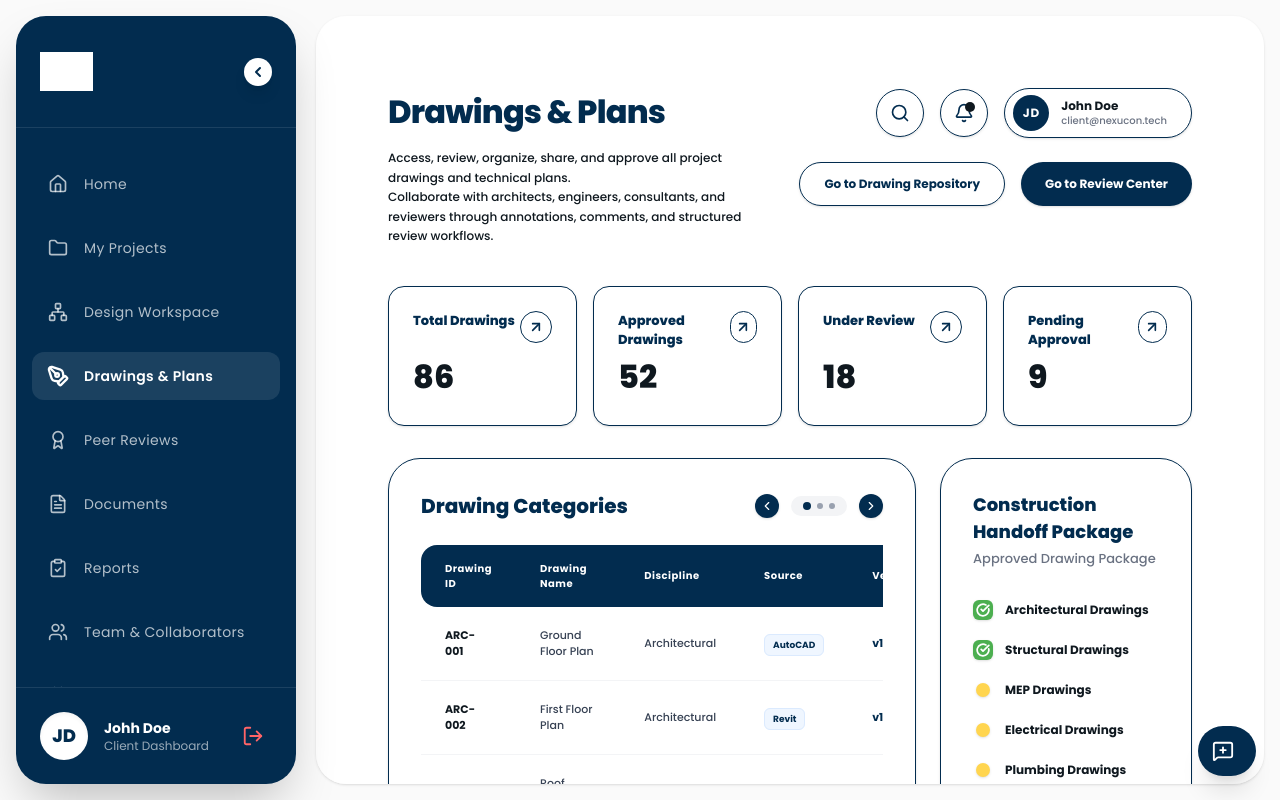
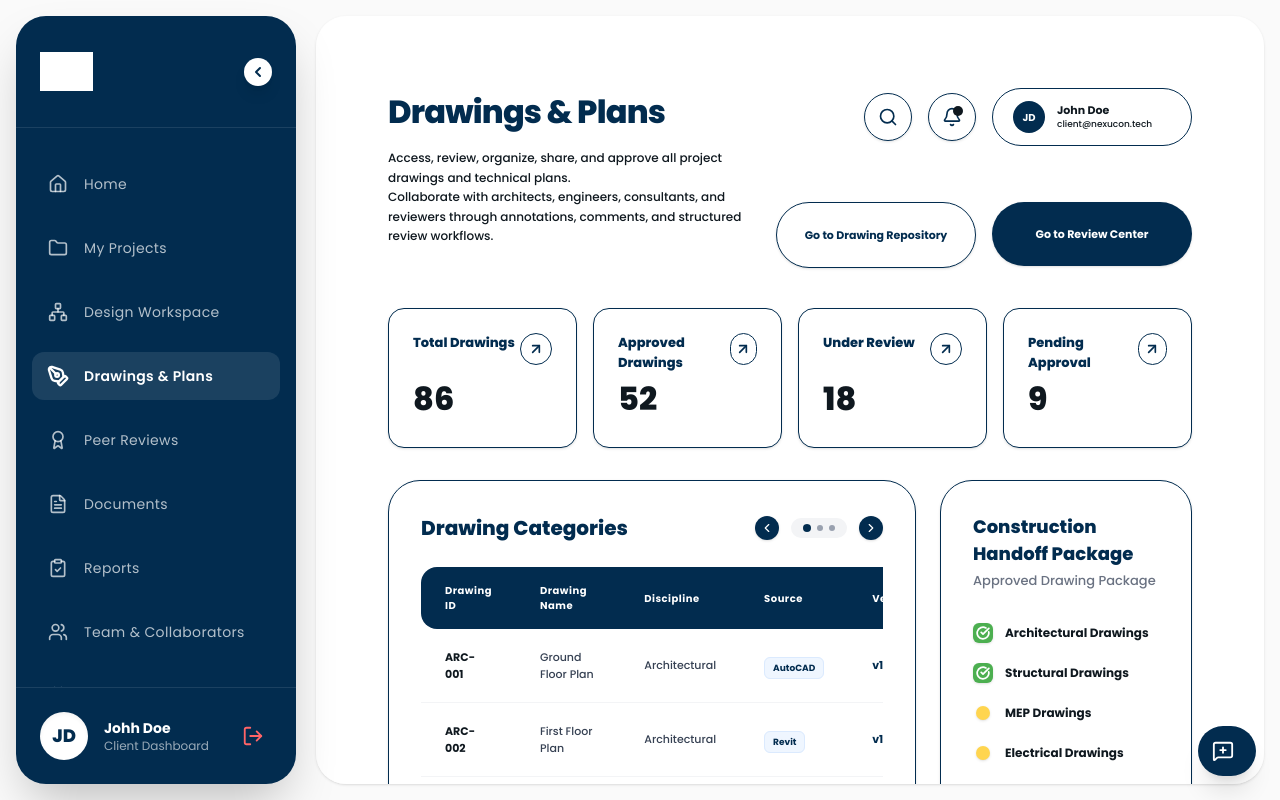
Before and after one commit to nexuconnet-create/Nexucon-frontend, a Next.js app: page /client/drawings in a window 1280 px wide. Built offline with nearby package versions, Linux system fonts and the light colour scheme; grey boxes are pictures that could not be loaded.

Commit message:
fix some ui inconsistency on the client dashboard

```diff
--- a/app/(client)/client/(dashboard)/dashboard/page.tsx
+++ b/app/(client)/client/(dashboard)/dashboard/page.tsx
@@ -14,6 +14,7 @@ import ReviewDrawingDrawer from "@/components/dashboard/ReviewDrawingDrawer";
 import FinalApprovalDrawer from "@/components/dashboard/FinalApprovalDrawer";
 import ApprovalSuccessModal from "@/components/dashboard/ApprovalSuccessModal";
 import { Search, Bell, FileText, MessageSquare, Plus, X, User, PenTool, Clipboard, Wallet, UploadCloud, Users, Briefcase, AlertTriangle, CheckCircle, Circle, PlayCircle } from "lucide-react";
+import ProfilePill from "@/components/ui/ProfilePill";
 
 export default function ClientDashboardPage() {
   const [isSpeedDialOpen, setIsSpeedDialOpen] = useState(false);
@@ -113,15 +114,7 @@ export default function ClientDashboardPage() {
               <span className="absolute top-2 right-2.5 w-1.5 h-1.5 bg-[#022C4F] rounded-full"></span>
             </button>
 
-            <button className="flex items-center gap-3 px-4 py-1.5 rounded-full border border-[#022C4F] hover:bg-gray-50 transition-colors shrink-0">
-              <div className="w-7 h-7 rounded-full bg-[#022C4F] text-white flex items-center justify-center text-[10px] font-bold">
-                JD
-              </div>
-              <div className="text-left hidden sm:block pr-2">
-                <p className="text-[11px] font-bold text-[#0F181F] leading-tight">John Doe</p>
-                <p className="text-[9px] text-gray-500 leading-tight">client@nexucon.tech</p>
-              </div>
-            </button>
+            <ProfilePill />
           </div>
 
           {/* Action Buttons Row */}
--- a/app/(client)/client/(dashboard)/design-workspace/page.tsx
+++ b/app/(client)/client/(dashboard)/design-workspace/page.tsx
@@ -14,6 +14,7 @@ import ActivityTab from "./components/ActivityTab";
 import NotificationCenter from "@/components/dashboard/NotificationCenter";
 import DrawingPreviewModal from "@/components/dashboard/DrawingPreviewModal";
 import DocumentPreviewModal from "@/components/dashboard/DocumentPreviewModal";
+import ProfilePill from "@/components/ui/ProfilePill";
 
 const DRAWINGS = [
   { id: 1, title: "TYPICAL FLOOR PLAN", imageUrl: "https://res.cloudinary.com/depeqzb6z/image/upload/v1784489051/3_Bedroom_House_Plan_-_ID_13501_-_CAD_PDF___Architectural_Drawings_1_kk7vmz.png" },
@@ -88,15 +89,7 @@ export default function DesignWorkspacePage() {
               <span className="absolute top-2 right-2.5 w-1.5 h-1.5 bg-[#022C4F] rounded-full"></span>
             </button>
 
-            <button onClick={(e) => { e.preventDefault(); e.stopPropagation(); window.dispatchEvent(new CustomEvent('show-toast', { detail: { message: 'Action executed successfully!', type: 'success' } })); }} className="flex items-center gap-3 px-4 py-1.5 rounded-full border border-[#022C4F] hover:bg-gray-50 transition-colors shrink-0">
-              <div className="w-7 h-7 rounded-full bg-[#022C4F] text-white flex items-center justify-center text-[10px] font-bold">
-                JD
-              </div>
-              <div className="text-left hidden sm:block pr-2">
-                <p className="text-[11px] font-bold text-[#0F181F] leading-tight">John Doe</p>
-                <p className="text-[9px] text-gray-500 leading-tight">client@nexucon.tech</p>
-              </div>
-            </button>
+            <ProfilePill />
           </div>
         </div>
       </div>
--- a/app/(client)/client/(dashboard)/drawings/page.tsx
+++ b/app/(client)/client/(dashboard)/drawings/page.tsx
@@ -3,9 +3,11 @@
 import React from 'react';
 import { Search, Bell } from 'lucide-react';
 import { useRouter } from 'next/navigation';
+import Button from '@/components/ui/Button';
 import DrawingMetrics from './components/DrawingMetrics';
 import DrawingsTable from './components/DrawingsTable';
 import ConstructionHandoff from './components/ConstructionHandoff';
+import ProfilePill from '@/components/ui/ProfilePill';
 
 export default function DrawingsPage() {
   const router = useRouter();
@@ -17,7 +19,7 @@ export default function DrawingsPage() {
         <div className="max-w-2xl">
           <h1 className="text-[32px] font-extrabold text-[#022C4F] mb-3 tracking-tight">Drawings & Plans</h1>
           <p className="text-[12px] text-[#0F181F] font-medium leading-relaxed">
-            Access, review, organize, share, and approve all project drawings and technical plans. <br/>
+            Access, review, organize, share, and approve all project drawings and technical plans. <br />
             Collaborate with architects, engineers, consultants, and reviewers through annotations, comments, and structured review workflows.
           </p>
         </div>
@@ -35,31 +37,23 @@ export default function DrawingsPage() {
               <span className="absolute top-3 right-3 w-2.5 h-2.5 bg-[#0F181F] rounded-full"></span>
             </button>
 
-            {/* User Profile Pill */}
-            <button className="flex items-center gap-3 pl-2 pr-6 py-1.5 rounded-full border border-[#022C4F] hover:bg-gray-50 transition-colors shadow-sm bg-white">
-              <div className="w-9 h-9 rounded-full bg-[#022C4F] flex items-center justify-center text-white text-[12px] font-bold tracking-wider shrink-0">
-                JD
-              </div>
-              <div className="flex flex-col items-start justify-center">
-                <span className="text-[12px] font-bold text-[#0F181F] leading-tight">John Doe</span>
-                <span className="text-[10px] text-gray-500 font-medium leading-tight mt-0.5">client@nexucon.tech</span>
-              </div>
-            </button>
+            {/* Profile Pill */}
+            <ProfilePill />
           </div>
 
-          <div className="flex gap-4">
-            <button
+          <div className="flex mt-8 gap-4">
+            <Button
               onClick={() => router.push('/client/drawings/repository')}
-              className="py-3 px-6 border border-[#022C4F] text-[#022C4F] rounded-full text-[12px] font-bold hover:bg-gray-50 transition-colors shadow-sm"
+              variant="outline"
             >
               Go to Drawing Repository
-            </button>
-            <button
+            </Button>
+            <Button
               onClick={() => router.push('/client/drawings/review-center')}
-              className="py-3 px-6 bg-[#022C4F] text-white rounded-full text-[12px] font-bold hover:bg-[#033A6B] transition-colors shadow-sm"
+              variant="primary"
             >
               Go to Review Center
-            </button>
+            </Button>
           </div>
         </div>
       </div>
--- a/app/(client)/client/(dashboard)/drawings/repository/[folderId]/page.tsx
+++ b/app/(client)/client/(dashboard)/drawings/repository/[folderId]/page.tsx
@@ -3,6 +3,7 @@
 import React, { use } from 'react';
 import { Search, Bell, FileText, ChevronRight } from 'lucide-react';
 import { useRouter } from 'next/navigation';
+import ProfilePill from '@/components/ui/ProfilePill';
 
 export default function RepositoryFolderPage({ params }: { params: Promise<{ folderId: string }> | { folderId: string } }) {
   const router = useRouter();
@@ -55,16 +56,8 @@ export default function RepositoryFolderPage({ params }: { params: Promise<{ fol
             <span className="absolute top-3 right-3 w-2.5 h-2.5 bg-[#0F181F] rounded-full"></span>
           </button>
 
-          {/* User Profile Pill */}
-          <button className="flex items-center gap-3 pl-2 pr-6 py-1.5 rounded-full border border-[#022C4F] hover:bg-gray-50 transition-colors shadow-sm bg-white">
-            <div className="w-9 h-9 rounded-full bg-[#022C4F] flex items-center justify-center text-white text-[12px] font-bold tracking-wider shrink-0">
-              JD
-            </div>
-            <div className="flex flex-col items-start justify-center">
-              <span className="text-[12px] font-bold text-[#0F181F] leading-tight">John Doe</span>
-              <span className="text-[10px] text-gray-500 font-medium leading-tight mt-0.5">client@nexucon.tech</span>
-            </div>
-          </button>
+          {/* Profile Pill */}
+          <ProfilePill />
         </div>
       </div>
 
--- a/app/(client)/client/(dashboard)/drawings/repository/page.tsx
+++ b/app/(client)/client/(dashboard)/drawings/repository/page.tsx
@@ -6,6 +6,7 @@ import { useRouter } from 'next/navigation';
 import UploadFolderModal from '@/components/dashboard/UploadFolderModal';
 import CreateFolderModal from '@/components/dashboard/CreateFolderModal';
 import Button from '@/components/ui/Button';
+import ProfilePill from '@/components/ui/ProfilePill';
 
 export default function DrawingRepositoryPage() {
   const router = useRouter();
@@ -48,16 +49,8 @@ export default function DrawingRepositoryPage() {
             <span className="absolute top-3 right-3 w-2.5 h-2.5 bg-[#0F181F] rounded-full"></span>
           </button>
 
-          {/* User Profile Pill */}
-          <button className="flex items-center gap-3 pl-2 pr-6 py-1.5 rounded-full border border-[#022C4F] hover:bg-gray-50 transition-colors shadow-sm bg-white">
-            <div className="w-9 h-9 rounded-full bg-[#022C4F] flex items-center justify-center text-white text-[12px] font-bold tracking-wider shrink-0">
-              JD
-            </div>
-            <div className="flex flex-col items-start justify-center">
-              <span className="text-[12px] font-bold text-[#0F181F] leading-tight">John Doe</span>
-              <span className="text-[10px] text-gray-500 font-medium leading-tight mt-0.5">client@nexucon.tech</span>
-            </div>
-          </button>
+          {/* Profile Pill */}
+          <ProfilePill />
         </div>
       </div>
 
--- a/app/(client)/client/(dashboard)/drawings/review-center/page.tsx
+++ b/app/(client)/client/(dashboard)/drawings/review-center/page.tsx
@@ -10,6 +10,7 @@ import AddCommentDrawer from './components/AddCommentDrawer';
 import AssignReviewerDrawer from './components/AssignReviewerDrawer';
 import SendReminderDrawer from './components/SendReminderDrawer';
 import Button from '@/components/ui/Button';
+import ProfilePill from '@/components/ui/ProfilePill';
 
 export default function DrawingReviewCenterPage() {
   const [isDrawerOpen, setIsDrawerOpen] = useState(false);
@@ -40,16 +41,8 @@ export default function DrawingReviewCenterPage() {
             <span className="absolute top-3 right-3 w-2.5 h-2.5 bg-[#0F181F] rounded-full"></span>
           </button>
 
-          {/* User Profile Pill */}
-          <button className="flex items-center gap-3 pl-2 pr-6 py-1.5 rounded-full border border-[#022C4F] hover:bg-gray-50 transition-colors shadow-sm bg-white">
-            <div className="w-9 h-9 rounded-full bg-[#022C4F] flex items-center justify-center text-white text-[12px] font-bold tracking-wider shrink-0">
-              JD
-            </div>
-            <div className="flex flex-col items-start justify-center">
-              <span className="text-[12px] font-bold text-[#0F181F] leading-tight">John Doe</span>
-              <span className="text-[10px] text-gray-500 font-medium leading-tight mt-0.5">client@nexucon.tech</span>
-            </div>
-          </button>
+          {/* Profile Pill */}
+          <ProfilePill />
         </div>
       </div>
 
--- a/app/(client)/client/(dashboard)/new-project/page.tsx
+++ b/app/(client)/client/(dashboard)/new-project/page.tsx
@@ -5,6 +5,7 @@ import { Search, Bell, ChevronDown, Check } from "lucide-react";
 import { useRouter } from "next/navigation";
 import NotificationCenter from "@/components/dashboard/NotificationCenter";
 import { CustomSelect } from "@/components/CustomSelect";
+import ProfilePill from "@/components/ui/ProfilePill";
 
 export default function NewProjectPage() {
   const router = useRouter();
@@ -46,15 +47,7 @@ export default function NewProjectPage() {
             <Bell size={18} />
             <span className="absolute top-2 right-2.5 w-1.5 h-1.5 bg-[#022C4F] rounded-full"></span>
           </button>
-          <button className="flex items-center gap-3 px-4 py-1.5 rounded-full border border-[#022C4F] hover:bg-gray-50 transition-colors shrink-0">
-            <div className="w-7 h-7 rounded-full bg-[#022C4F] text-white flex items-center justify-center text-[10px] font-bold">
-              JD
-            </div>
-            <div className="text-left hidden sm:block pr-2">
-              <p className="text-[11px] font-bold text-[#0F181F] leading-tight">John Doe</p>
-              <p className="text-[9px] text-gray-500 leading-tight">client@nexucon.tech</p>
-            </div>
-          </button>
+          <ProfilePill />
         </div>
       </div>
 
--- a/app/(client)/client/(dashboard)/projects/page.tsx
+++ b/app/(client)/client/(dashboard)/projects/page.tsx
@@ -7,6 +7,8 @@ import NotificationCenter from "@/components/dashboard/NotificationCenter";
 import ReviewDrawingDrawer from "@/components/dashboard/ReviewDrawingDrawer";
 import FinalApprovalDrawer from "@/components/dashboard/FinalApprovalDrawer";
 import ApprovalSuccessModal from "@/components/dashboard/ApprovalSuccessModal";
+import Button from "@/components/ui/Button"
+import ProfilePill from "@/components/ui/ProfilePill";
 
 export default function MyProjectsPage() {
   const router = useRouter();
@@ -115,23 +117,16 @@ export default function MyProjectsPage() {
             </button>
 
             {/* Profile Pill */}
-            <div className="flex items-center gap-3 px-3 py-1.5 rounded-full border border-[#022C4F] bg-white cursor-pointer hover:bg-gray-50 transition-colors shrink-0 min-w-[200px]">
-              <div className="w-8 h-8 rounded-full bg-[#022C4F] text-white flex items-center justify-center text-[10px] font-bold shrink-0">
-                JD
-              </div>
-              <div className="flex flex-col justify-center">
-                <span className="text-[11px] font-bold text-[#0F181F] leading-tight">John Doe</span>
-                <span className="text-[9px] font-medium text-[#0F181F] leading-tight mt-0.5">client@nexucon.tech</span>
-              </div>
-            </div>
+            <ProfilePill />
           </div>
 
-          <button
+          <Button
             onClick={() => router.push('/client/design-workspace')}
-            className="px-8 py-3.5 bg-[#022C4F] mt-10 text-white text-[13px] font-bold rounded-full shadow-md hover:bg-[#033A6B] hover:shadow-lg transition-all duration-300 ease-out"
+            variant="primary"
+            className="mt-10"
           >
             Go to Design Workspace
-          </button>
+          </Button>
         </div>
       </div>
 
--- a/components/ui/Button.tsx
+++ b/components/ui/Button.tsx
@@ -15,7 +15,7 @@ export default function Button({
 }: ButtonProps) {
 
   // Base classes for the button, enforcing the 200x40px size
-  const baseClasses = 'w-[200px] h-[40px] rounded-full text-[11px] font-bold flex items-center justify-center transition-colors shadow-sm shrink-0 whitespace-nowrap';
+  const baseClasses = 'w-[200px] h-[40px] rounded-full text-[11px] px-5 py-8 font-bold flex items-center justify-center transition-colors shadow-sm shrink-0 whitespace-nowrap';
 
   // Variant-specific classes
   const variants = {
--- /dev/null
+++ b/components/ui/ProfilePill.tsx
@@ -0,0 +1,21 @@
+'use client';
+
+import React from 'react';
+
+interface ProfilePillProps {
+  className?: string;
+}
+
+export default function ProfilePill({ className = '' }: ProfilePillProps) {
+  return (
+    <div className={`flex items-center gap-3 px-5 py-3 rounded-full border border-[#022C4F] bg-white cursor-pointer hover:bg-gray-50 transition-colors shrink-0 min-w-[200px] ${className}`}>
+      <div className="w-8 h-8 rounded-full bg-[#022C4F] text-white flex items-center justify-center text-[10px] font-bold shrink-0">
+        JD
+      </div>
+      <div className="flex flex-col justify-center items-start">
+        <span className="text-[11px] font-bold text-[#0F181F] leading-tight">John Doe</span>
+        <span className="text-[9px] font-medium text-[#0F181F] leading-tight mt-0.5">client@nexucon.tech</span>
+      </div>
+    </div>
+  );
+}
```
